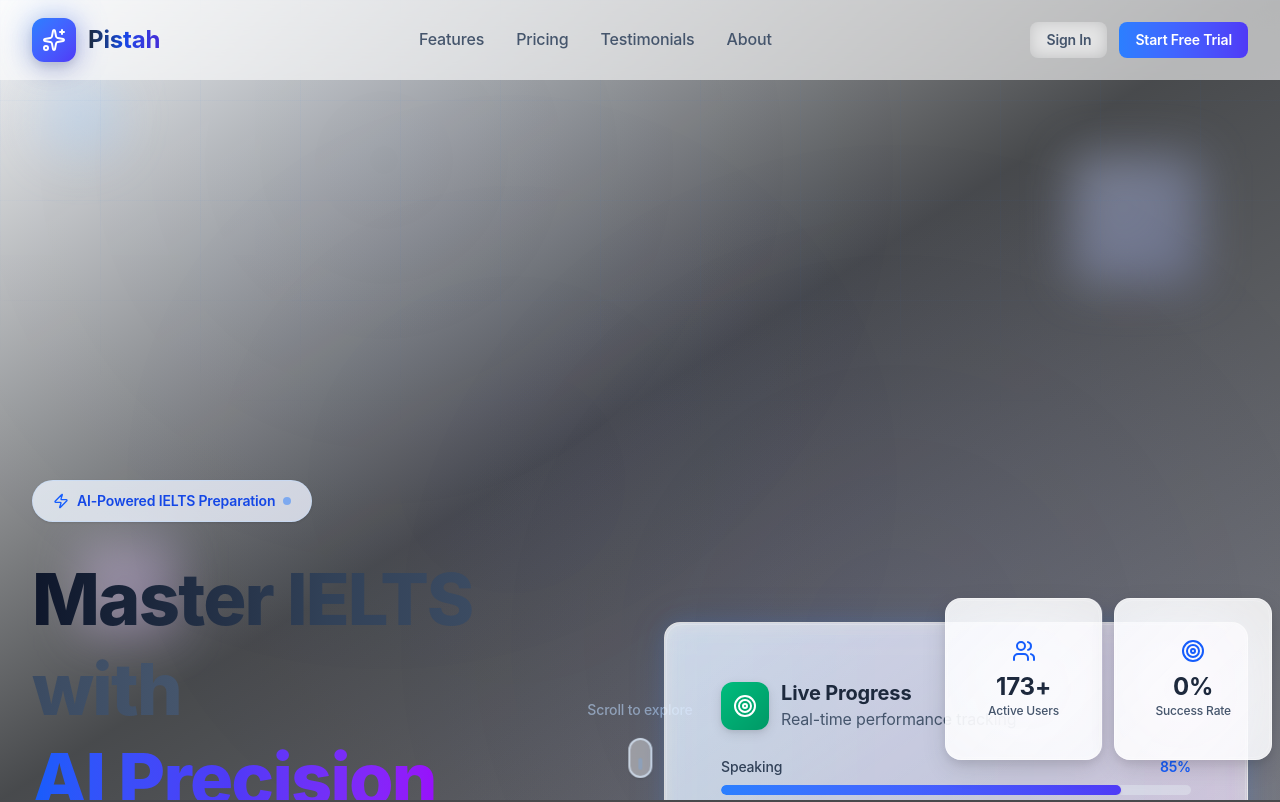
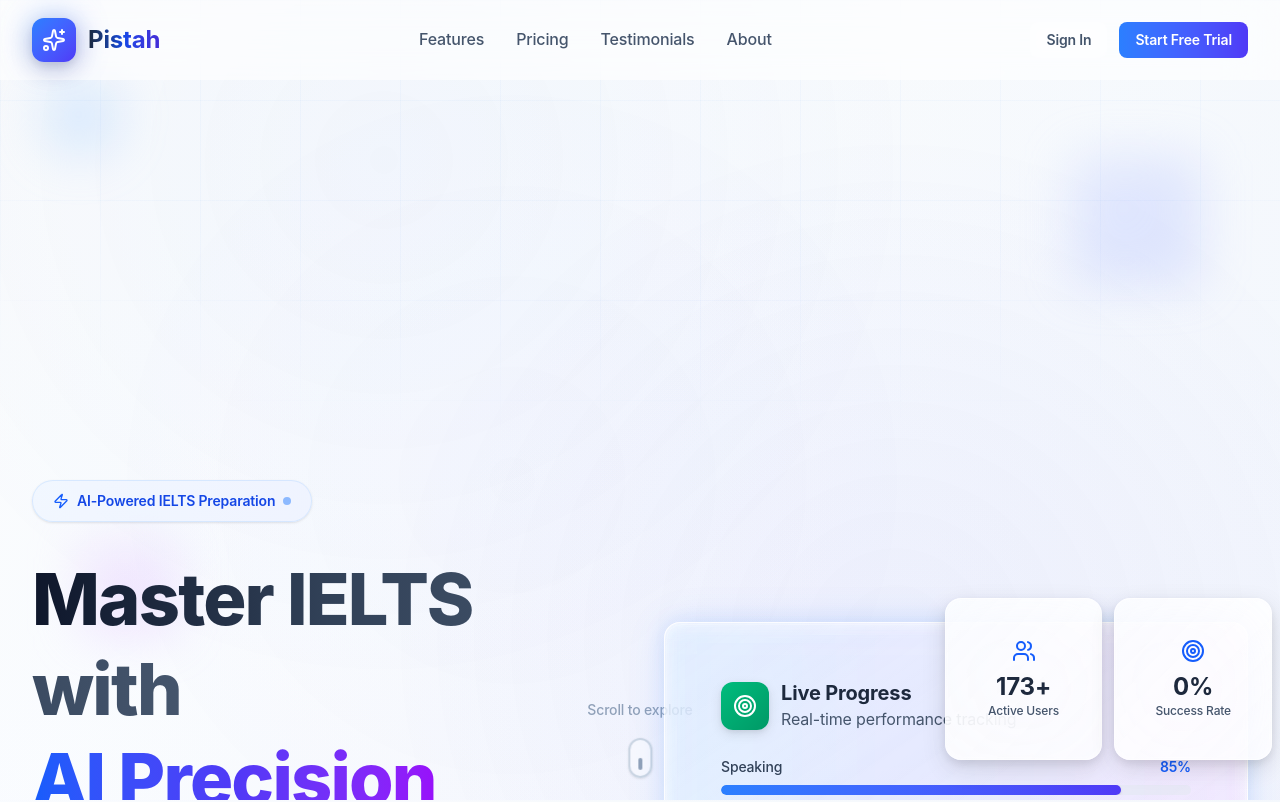
Before and after one commit to 121yaseen/ai-tutor-landing-page, a Next.js app: page / in a window 1280 px wide. Shown: the top 802 px of the page. Built offline with nearby package versions, Linux system fonts and the light colour scheme.

Commit message:
white-theme

```diff
--- a/src/app/page.tsx
+++ b/src/app/page.tsx
@@ -6,7 +6,7 @@
 
 export default function Home() {
   return (
-    <main className="min-h-screen bg-black">
+    <main className="min-h-screen bg-gradient-to-br from-white via-slate-50 to-blue-50">
       <Hero />
       <About />
       <Features />
```
